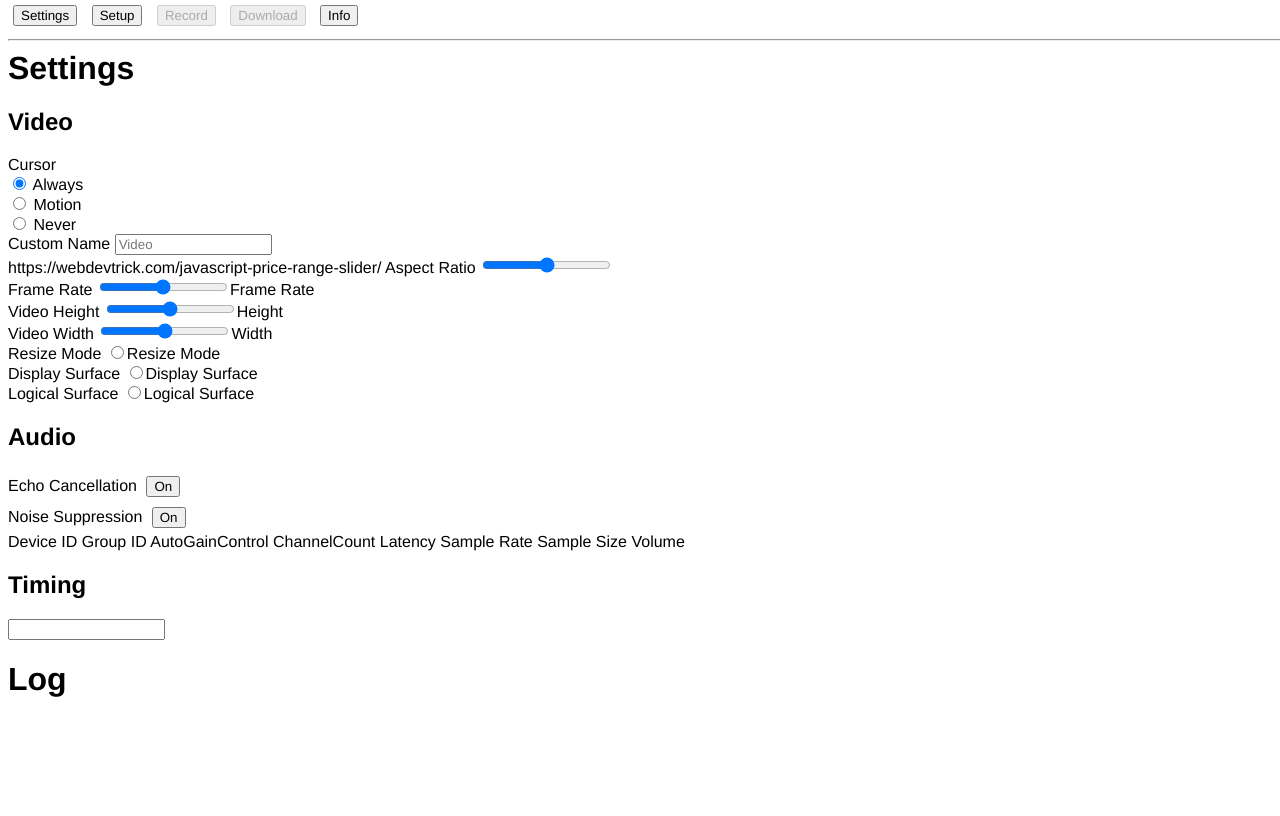
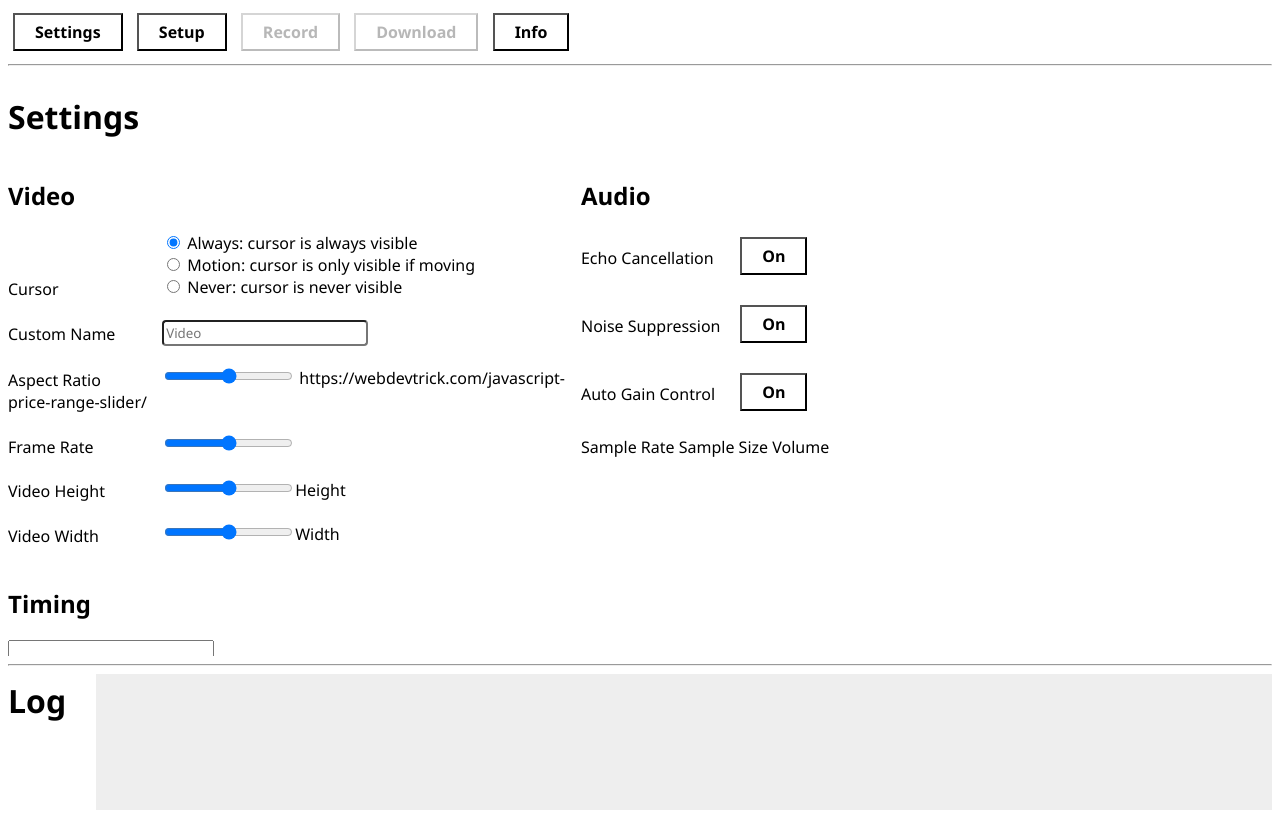
Before and after one commit to aceliwang/replay, a plain HTML site: page index.html in a window 1280 px wide. Drawn offline with Linux system fonts and the light colour scheme.

Commit message:
redesign

```diff
--- a/index.html
+++ b/index.html
@@ -8,6 +8,7 @@
 </head>
 
 <body>
+    <header>
         <div id='controls_panel'>
             <input id='settings' type='button' value='Settings' />
             <input id='setup' type='button' value='Setup' />
@@ -16,26 +17,32 @@
             <input id='info' type='button' value='Info' />
             <hr />
         </div>
+    </header>
+    <div id='content'>
         <div id='settings_panel' style='display:block;'>
             <h1>Settings</h1>
+            <div>
+                <div class='settings_column'>
                     <h2>Video</h2>
                     <div>
-            <span>Cursor</span><br>
+                        <span>Cursor</span>
+                        <div class='option_blocks'>
                             <input id='cursor-always' name='cursor' type='radio' value='always' checked />
-            <label for='cursor-always'>Always</label><br>
+                            <label for='cursor-always'>Always: cursor is always visible</label><br>
                             <input id='cursor-motion' name='cursor' type='radio' value='motion' />
-            <label for='cursor-motion'>Motion</label><br>
+                            <label for='cursor-motion'>Motion: cursor is only visible if moving</label><br>
                             <input id='cursor-never' name='cursor' type='radio' value='never' />
-            <label for='cursor-never'>Never</label><br>
+                            <label for='cursor-never'>Never: cursor is never visible</label><br>
+                        </div>
                     </div>
                     <div>
-            Custom Name
+                        <label for='download-name'>Custom Name</label>
                         <input id='download-name' type='text' placeholder='Video' />
                     </div>
                     <div>
-            https://webdevtrick.com/javascript-price-range-slider/
                         <label for='aspect-ratio'>Aspect Ratio</label>
                         <input id='aspect-ratio' type='range' />
+                        https://webdevtrick.com/javascript-price-range-slider/
                     </div>
                     <!-- <div>
                     <label for='facing-mode'>Facing Mode</label>
@@ -43,7 +50,7 @@
                 </div> -->
                     <div>
                         <label for='frame-rate'>Frame Rate</label>
-            <input id='frame-rate' type='range'>Frame Rate</input>
+                        <input id='frame-rate' type='range' />
                     </div>
                     <div>
                         <label for='recording-height'>Video Height</label>
@@ -53,18 +60,20 @@
                         <label for='recording-width'>Video Width</label>
                         <input id='recording-width' type='range'>Width</input>
                     </div>
-        <div>
+                    <!-- <div>
                     <label for='resize-mode'>Resize Mode</label>
                     <input id='resize-mode' type='radio'>Resize Mode</input>
-        </div>
-        <div>
+                </div> -->
+                    <!-- <div>
                     <label for='display-surface'>Display Surface</label>
                     <input id='display-surface' type='radio'>Display Surface</input>
                 </div>
                 <div>
                     <label for='logical-surface'>Logical Surface</label>
                     <input id='logical-surface' type='radio'>Logical Surface</input>
+                </div> -->
                 </div>
+                <div class='settings_column'>
                     <h2>Audio</h2>
                     <div>
                         <label for='echo-cancellation'>Echo Cancellation</label>
@@ -75,33 +84,29 @@
                         <input id='noise-suppression' type='button' value='On' />
                     </div>
                     <div>
-            Device ID
-            Group ID
-            AutoGainControl
-            ChannelCount
-            Latency
+                        <label for='autogain-control'>Auto Gain Control</label>
+                        <input id='autogain-control' type='button' value='On' />
+                    </div>
+                    <div>
                         Sample Rate
                         Sample Size
                         Volume
                     </div>
+                </div>
 
                 <h2>Timing</h2>
                 <input></input>
+            </div>
         </div>
             <div id='preview_panel'>
                 <h1>Preview</h1>
                 <div id='video_resize'>
                     <video id='preview'></video>
                 </div>
-        <h2>Audio Meter
-            <input id='gain' type='range' min='0' max='10' step='0.1' />
-        </h2>
+                <h2 id='audio-metre-label'>Audio Meter <input id='gain' type='range' min='0' max='10' step='0.1' /></h2>
                 <div id='metre' style='width: 0px'></div>
             </div>
-    <div id='log_panel'>
-        <h1>Log</h1>
-        <pre id='log'></pre>
-    </div>
+
             <div id='info_panel' style='display:none'>
                 <h1>Help</h1>
                 <li>Choose settings in Settings</li>
@@ -124,6 +129,16 @@
                 <li>Time out recording</li>
                 <li>Recording, not recording status: BIG</li>
             </div>
+    </div>
+    <footer>
+        <hr>
+        <div id='log_panel' style='display:flex;'>
+            <h1 style='margin-right:30px;display:inline-block;'>Log</h1>
+            <div id='log'>
+            </div>
+        </div>
+    </footer>
+    <!-- <div id='trigger' style='height:20px;background-color:red'></div> -->
 
 </body>
 
--- a/style.css
+++ b/style.css
@@ -1,5 +1,23 @@
 * {
-    font-family: "Helvetica";
+    font-family: 'Segoe UI';
+  }
+
+h1 {
+  margin-top: 5px;
+}
+
+  body {
+    display: flex;
+    flex-direction: column;
+    justify-content: space-between;
+    height: 100vh;
+    overflow-y: hidden;
+  }
+
+  #content {
+    overflow: auto;
+    height: 100%;
+    padding: 2vh 0vh;
   }
 
   input {
@@ -9,11 +27,54 @@
   input[type='button'] {
     display: inline-block;
     margin: 5px;
+    background-color: #ffffff;
+    padding: 6px 20px;
+    font-size: 1em;
+    font-weight: bolder;
+  }
+
+  label {
+    display: inline-block;
+  }
+
+  /* option blocks */
+  .settings_column>div {
+    margin: 20px 0px;
+  }
+
+  /* option names */
+  .settings_column>div>span, .settings_column>div>label {
+    vertical-align: middle;
+    display: inline-block;
+    min-width: 150px;
+  }
+
+  .settings_column {
+    width:45%;
+    display:inline-block;
+    vertical-align: top;
+  }
+
+  .option_blocks {
+    display: inline-block;
+  }
+
+  input[type='text'] {
+    height: 26px;
+    border-radius: 4px;
+    box-shadow: none;
+    box-sizing: border-box;
   }
 
 
   video {
     width: 100%;
+  }
+
+  #log_panel {
+    /* display: flex; */
+    /* justify-content: flex-start; */
+    /* overflow: scroll; */
   }
 
   /* console logs */
@@ -33,7 +94,7 @@
   #video_resize {
     resize: both;
     overflow: hidden;
-    width: 25%;
+    width: 50%;
   }
 
   #preview_panel {
@@ -41,14 +102,30 @@
   }
 
   #controls_panel {
-    position: fixed;
-    top: 0px;
+    /* position: fixed; */
+    /* top: 0px; */
+    flex: 1;
     background-color: white;
     width: 100%;
   }
 
-  #settings_panel {
-    margin-top: 50px;
+  footer {
+    height: 19vh;
+    /* resize: vertical; */
+    /* overflow: auto; */
+  }
+
+  #log {
+    padding: 1vh 3vh;
+    height: 15vh;
+    overflow: auto;
+    width: 100%;
+    display:inline-block;
+    /* height: inherit; */
+    background-color: #eee;
+    color: grey;
+    font-family: monospace;
+    font-size: 20px;
   }
 
   #metre {
```
Also changed, not shown: javascript.js (+49 -12 lines). Lines whose indentation alone changed are shown as unchanged.
